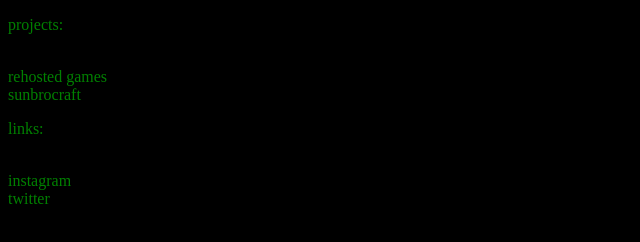
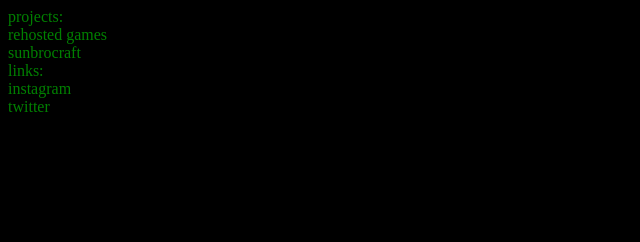
Before and after one commit to SunbroJedi/sunbrojedi.github.io, a plain HTML site: page index.html in a window 1280 px wide. Shown: the whole page, without its empty margins (0-640 px from the left). Drawn offline with Linux system fonts and the light colour scheme.

Commit message:
Update index.html

```diff
--- a/index.html
+++ b/index.html
@@ -30,13 +30,13 @@
 </style>
 </head>
 <body style="background-color:black", text="green">
- <p>projects:</p>
+projects:
 <br>
 <a href="https://sunbrojedi.github.io/rh/">rehosted games</a>
 <br>
 <a href="https://www.github.com/sunbrojedi/SsunbroCraft">sunbrocraft<a>
 <br>
- <p>links:</p>
+links:
 <br>
 <a href="https://www.instagram.com/sunbrojedi">instagram<a>
 <br>
```
